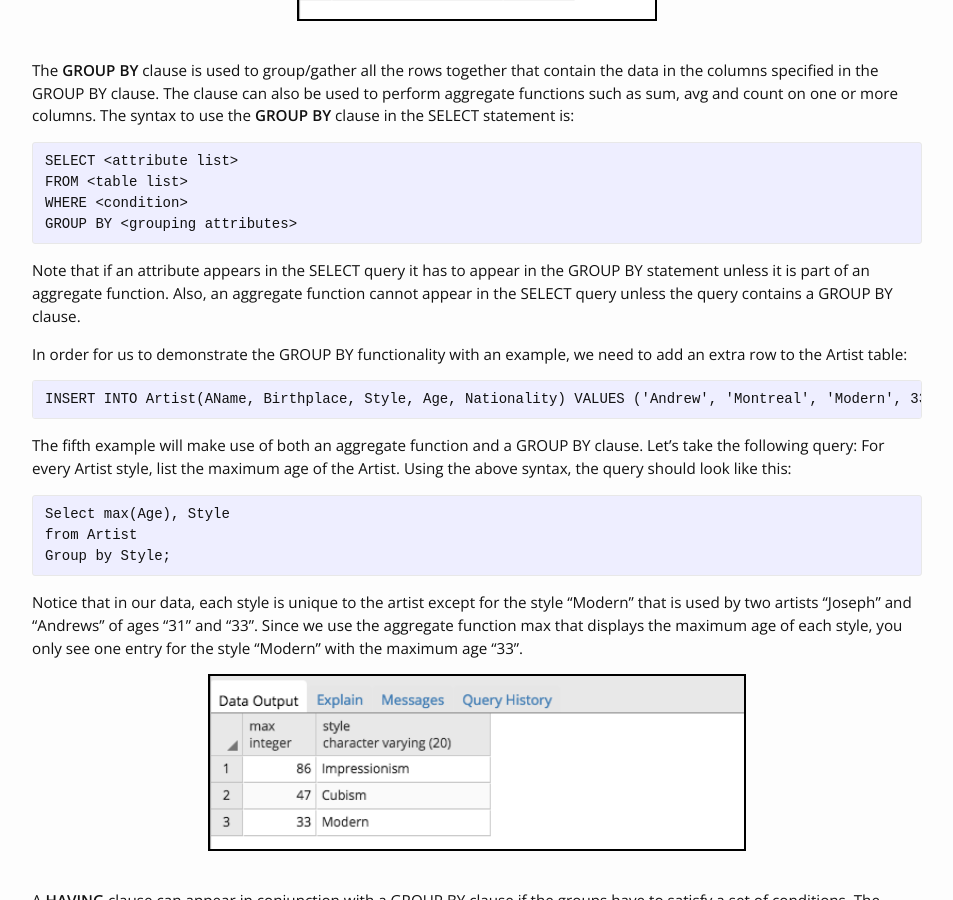
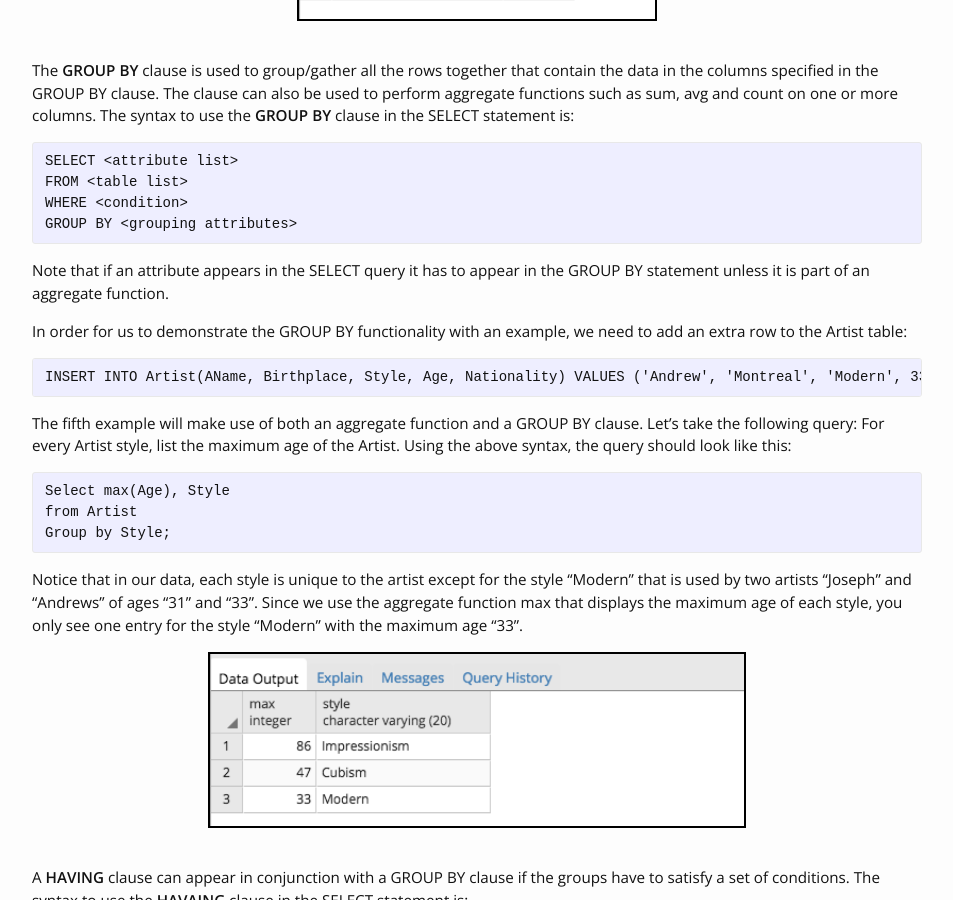
Before and after one commit to rkhal101/rkhal101.github.io, a Jekyll site: the page built from _posts/databases/2018-01-27-postgresql-tutorial-3.md, in a window 1280 px wide and 900 px high, scrolled down 2552 px. Shown: the whole window, without its empty margins (163-1116 px from the left). Built offline with Jekyll 4.4.1, drawn with Linux system fonts in a browser that asks for light colours.

Commit message:
fixed mistake

````diff
--- a/_posts/databases/2018-01-27-postgresql-tutorial-3.md
+++ b/_posts/databases/2018-01-27-postgresql-tutorial-3.md
@@ -109,7 +109,7 @@ WHERE <condition>
 GROUP BY <grouping attributes>
 ```
 
-Note that if an attribute appears in the SELECT query it has to appear in the GROUP BY statement unless it is part of an aggregate function. Also, an aggregate function cannot appear in the SELECT query unless the query contains a GROUP BY clause.
+Note that if an attribute appears in the SELECT query it has to appear in the GROUP BY statement unless it is part of an aggregate function.
 
 In order for us to demonstrate the GROUP BY functionality with an example, we need to add an extra row to the Artist table:
 
````
